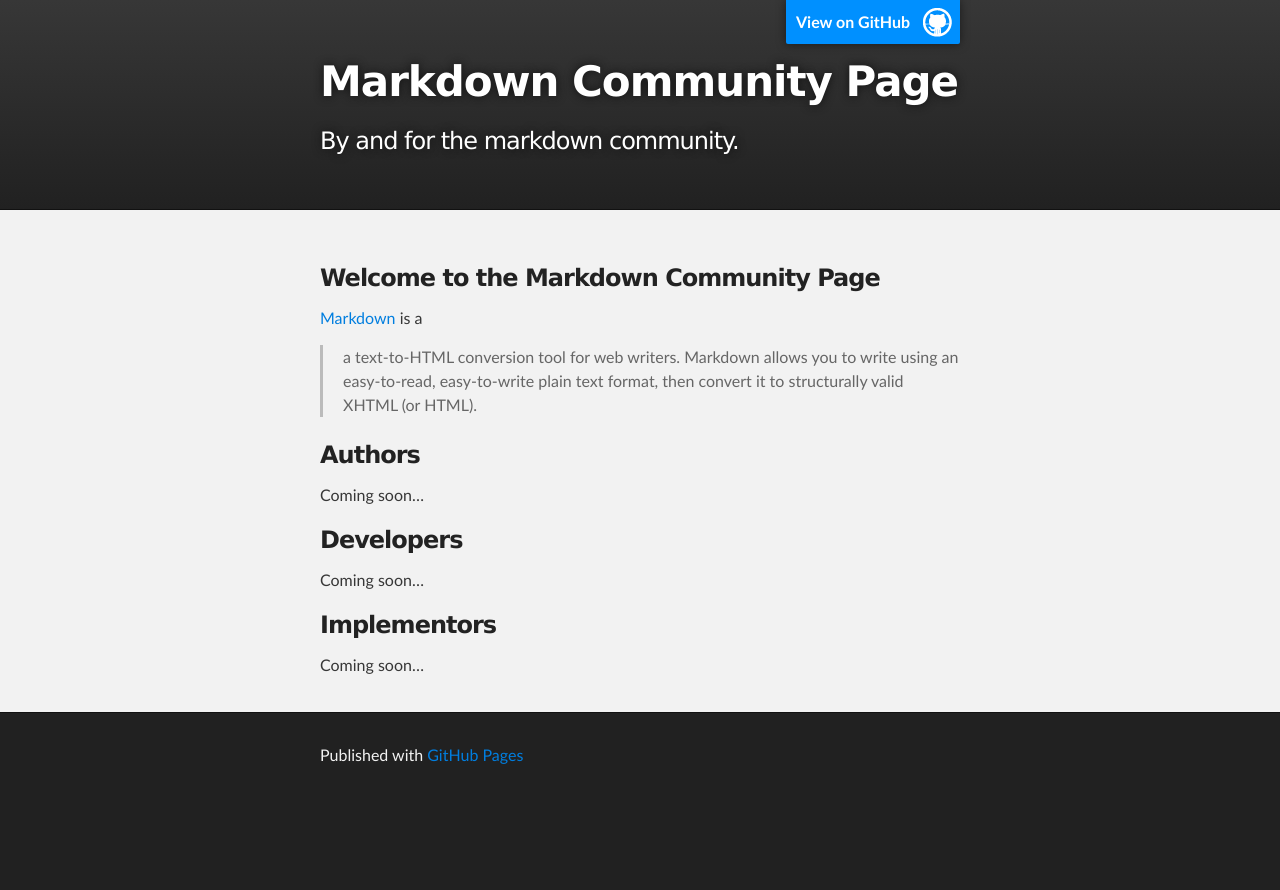
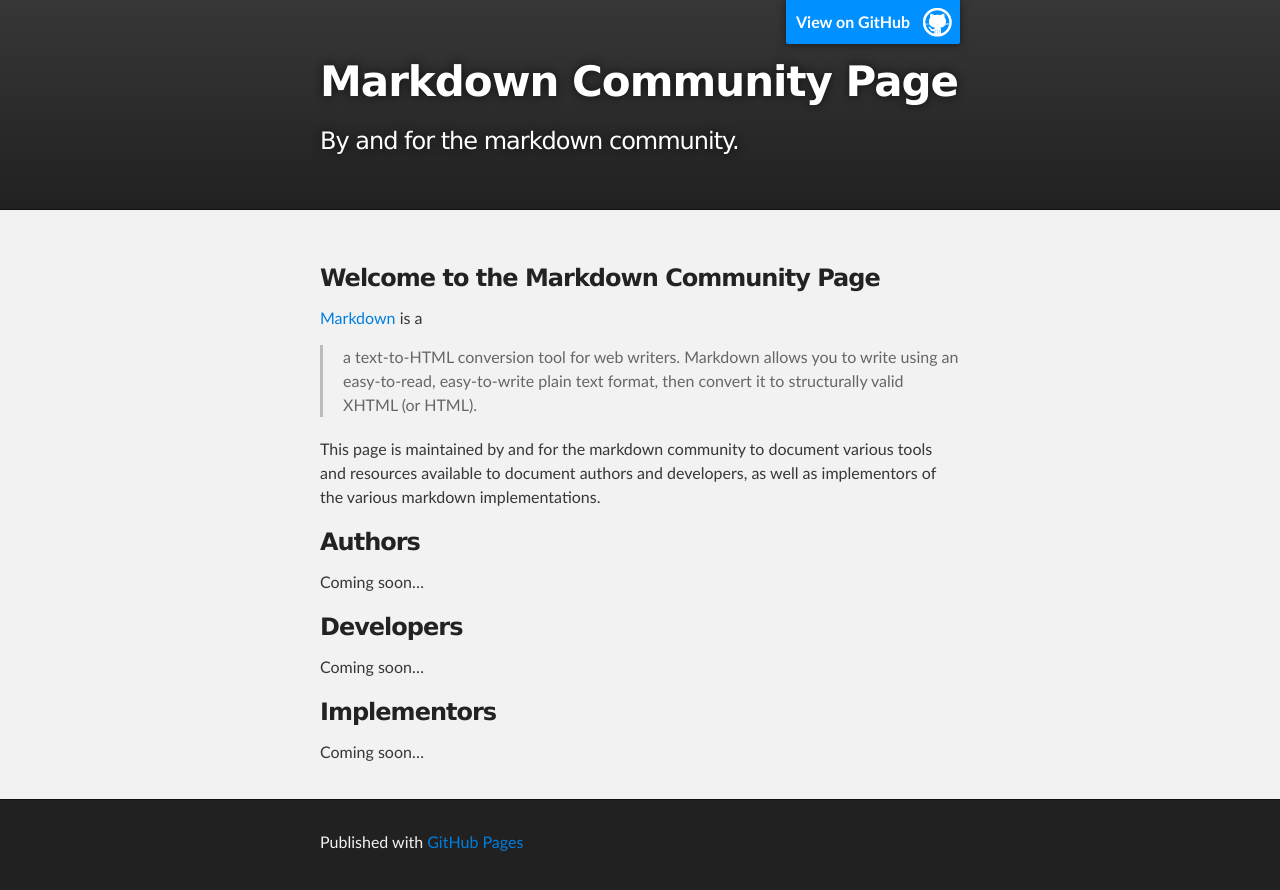
Before and after one commit to markdown/markdown.github.com, a Jekyll site: the page built from index.md, in a window 1280 px wide. Shown: the top 890 px of the page. Built offline with Jekyll 4.4.1, drawn with Linux system fonts in a browser that asks for light colours; Markdown is read by kramdown in place of the engine named in the settings.

Commit message:
Add missing paragraph.

```diff
--- a/index.md
+++ b/index.md
@@ -7,6 +7,10 @@
 > a text-to-HTML conversion tool for web writers. Markdown allows you to
 > write using an easy-to-read, easy-to-write plain text format, then
 > convert it to structurally valid XHTML (or HTML).
+
+This page is maintained by and for the markdown community to document various
+tools and resources available to document authors and developers, as well as
+implementors of the various markdown implementations.
 
 ### Authors
 Coming soon...
```
